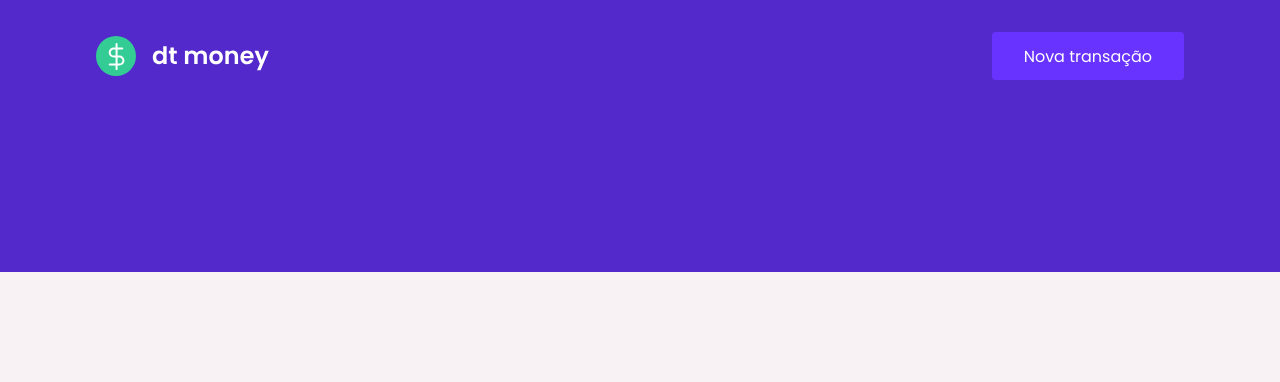
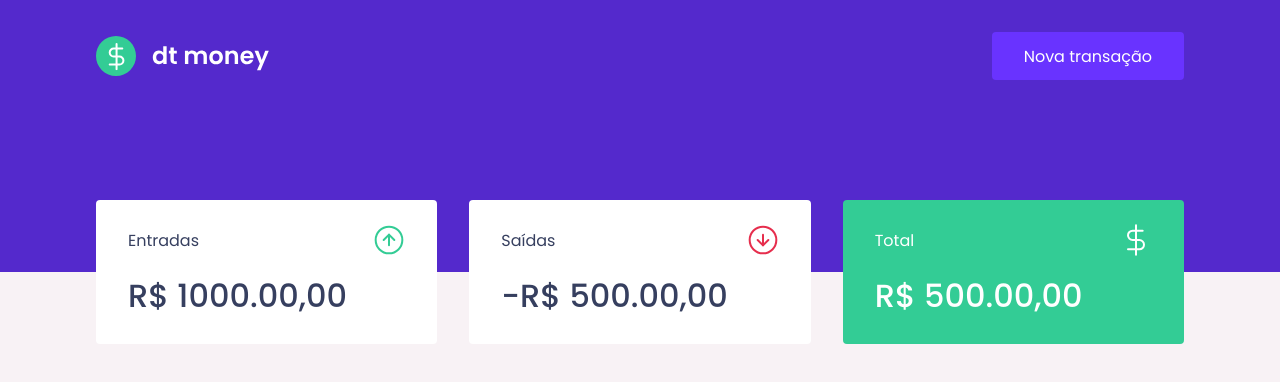
Before and after one commit to p4ul0plr/dtmoney, a React (Create React App) app: page / in a window 1280 px wide. Shown: the top 382 px of the page. Built offline with nearby package versions, Linux system fonts and the light colour scheme.

Commit message:
dashboard e sumary criados

```diff
--- a/public/index.html
+++ b/public/index.html
@@ -1,12 +1,15 @@
 <!DOCTYPE html>
 <html lang="en">
   <head>
-    <link rel="preconnect" href="https://fonts.gstatic.com" crossorigin>
+    <link rel="preconnect" href="https://fonts.gstatic.com" crossorigin />
     <meta charset="utf-8" />
     <meta name="viewport" content="width=device-width, initial-scale=1" />
     <title>dtmoney</title>
-    <link rel="preconnect" href="https://fonts.googleapis.com">
-    <link href="https://fonts.googleapis.com/css2?family=Poppins:wght@400;600&family=Roboto:wght@400;700&display=swap" rel="stylesheet">
+    <link rel="preconnect" href="https://fonts.googleapis.com" />
+    <link
+      href="https://fonts.googleapis.com/css2?family=Poppins:wght@400;500;600&family=Roboto:wght@400;700&display=swap"
+      rel="stylesheet"
+    />
   </head>
   <body>
     <noscript>You need to enable JavaScript to run this app.</noscript>
--- a/src/App.tsx
+++ b/src/App.tsx
@@ -1,3 +1,4 @@
+import { Dashboard } from "./components/Dashboard/indes";
 import { Header } from "./components/Header";
 import { GlobalStyle } from "./styles/global";
 
@@ -5,6 +6,7 @@ export function App() {
   return (
     <>
       <Header />
+      <Dashboard />
       <GlobalStyle />
     </>
   );
--- /dev/null
+++ b/src/components/Dashboard/indes.tsx
@@ -0,0 +1,10 @@
+import { Sumary } from "../Sumary";
+import { Container } from "./styles";
+
+export function Dashboard() {
+  return (
+    <Container>
+      <Sumary />
+    </Container>
+  );
+}
--- /dev/null
+++ b/src/components/Dashboard/styles.ts
@@ -0,0 +1,7 @@
+import styled from "styled-components";
+
+export const Container = styled.main`
+  max-width: 1120px;
+  margin: 0 auto;
+  padding: 2.5rem 1rem;
+`;
--- /dev/null
+++ b/src/components/Sumary/index.tsx
@@ -0,0 +1,32 @@
+import { Container } from "./styles";
+import incomeSvg from "../../assets/income.svg";
+import outcomeSvg from "../../assets/outcome.svg";
+import totalSvg from "../../assets/total.svg";
+
+export function Sumary() {
+  return (
+    <Container>
+      <div>
+        <header>
+          <p>Entradas</p>
+          <img src={incomeSvg} alt="Entradas" />
+        </header>
+        <strong>R$ 1000.00,00</strong>
+      </div>
+      <div>
+        <header>
+          <p>Saídas</p>
+          <img src={outcomeSvg} alt="Saídas" />
+        </header>
+        <strong>-R$ 500.00,00</strong>
+      </div>
+      <div className="hightlight-background">
+        <header>
+          <p>Total</p>
+          <img src={totalSvg} alt="Total" />
+        </header>
+        <strong>R$ 500.00,00</strong>
+      </div>
+    </Container>
+  );
+}
--- /dev/null
+++ b/src/components/Sumary/styles.ts
@@ -0,0 +1,34 @@
+import styled from "styled-components";
+
+export const Container = styled.section`
+  display: grid;
+  grid-template-columns: repeat(3, 1fr);
+  gap: 2rem;
+  margin-top: -7rem;
+
+  div {
+    background: var(--shape);
+    padding: 1.5rem 2rem;
+    border-radius: 0.25rem;
+    color: var(--text-title);
+
+    header {
+      display: flex;
+      align-items: center;
+      justify-content: space-between;
+    }
+
+    strong {
+      display: block;
+      margin-top: 1rem;
+      font-size: 2rem;
+      font-weight: 500;
+      line-height: 3rem;
+    }
+
+    &.hightlight-background {
+      background-color: var(--green);
+      color: white;
+    }
+  }
+`;
--- a/src/styles/global.ts
+++ b/src/styles/global.ts
@@ -5,6 +5,7 @@ export const GlobalStyle = createGlobalStyle`
     --background: #f8f2f5;
     --red: #e52e4d;
     --blue: #5429cc;
+    --green: #33cc95;
     --blue-light: #6933ff;
     --text-title: #363f5f;
     --text-body: #969cb3;
```
